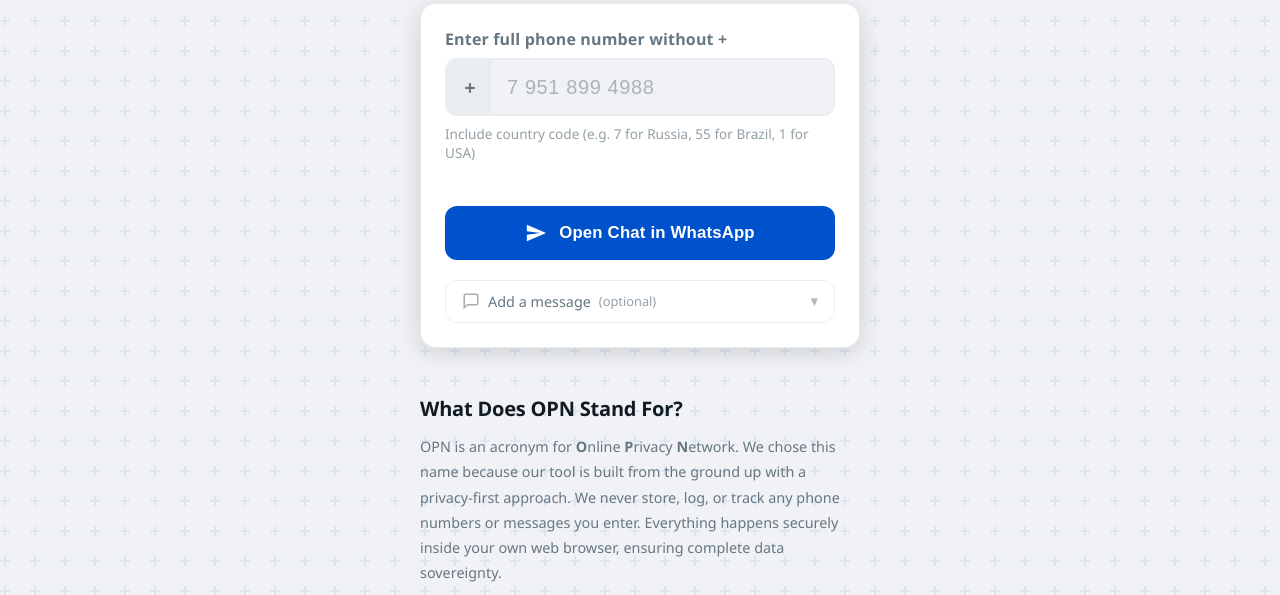
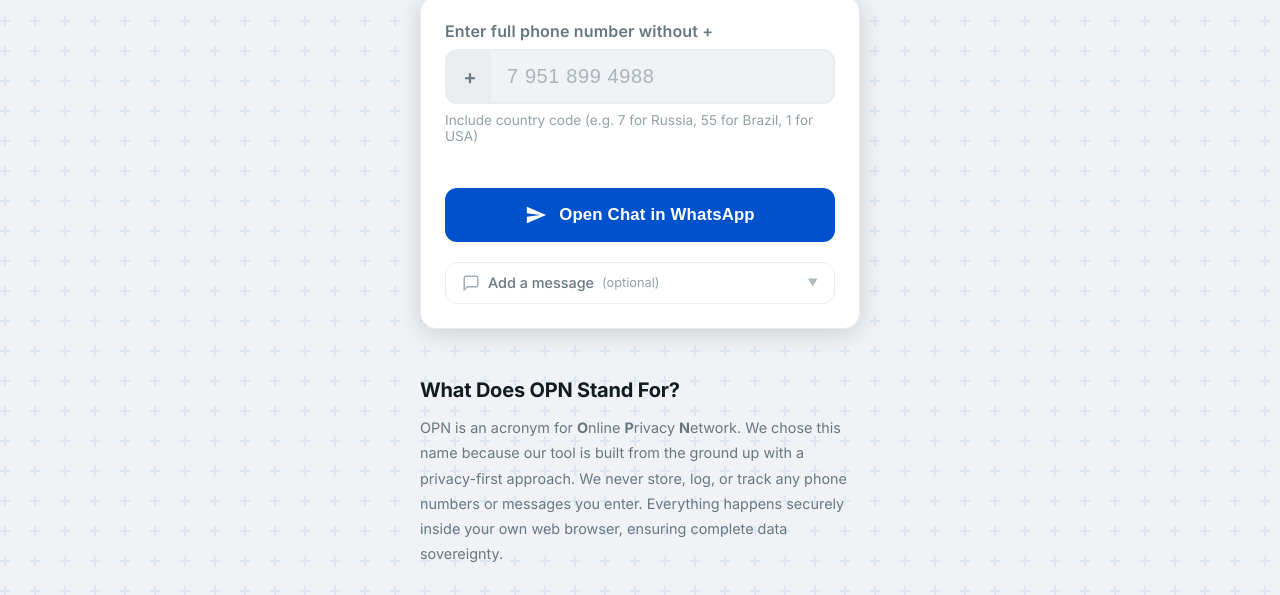
Before and after one commit to gdp888/4, an Astro site: page / in a window 1280 px wide. Shown: the part 194-789 px from the top of the page. Built offline with nearby package versions, Linux system fonts and the light colour scheme; Astro itself is replaced by a stand-in of ours.

Commit message:
feat: self-hosted Inter font for consistent cross-platform typography
- Added Inter WOFF2 font files (Regular 400, Medium 500, SemiBold 600, Bold 700)
- @font-face declarations with font-display: swap for fast FCP
- Updated body font-family: Inter, system-ui, -apple-system, sans-serif
- SW cache v3: precache all 4 font files for offline PWA support
- Total font payload: ~455KB (optimized WOFF2)

```diff
--- a/public/sw.js
+++ b/public/sw.js
@@ -1,4 +1,4 @@
-const CACHE_NAME = 'opnchat-cache-v2';
+const CACHE_NAME = 'opnchat-cache-v3';
 
 // Install — precache key resources
 self.addEventListener('install', (event) => {
@@ -11,6 +11,10 @@ self.addEventListener('install', (event) => {
       '/icon-192.svg',
       '/icon-512.svg',
       '/manifest.json',
+      '/fonts/Inter-Regular.woff2',
+      '/fonts/Inter-Medium.woff2',
+      '/fonts/Inter-SemiBold.woff2',
+      '/fonts/Inter-Bold.woff2',
     ]))
   );
   self.skipWaiting();
--- a/src/layouts/Layout.astro
+++ b/src/layouts/Layout.astro
@@ -47,6 +47,36 @@ const allLangs = Object.keys(languages) as Lang[];
 </html>
 
 <style is:global>
+  /* Inter — self-hosted */
+  @font-face {
+    font-family: 'Inter';
+    src: url('/fonts/Inter-Regular.woff2') format('woff2');
+    font-weight: 400;
+    font-style: normal;
+    font-display: swap;
+  }
+  @font-face {
+    font-family: 'Inter';
+    src: url('/fonts/Inter-Medium.woff2') format('woff2');
+    font-weight: 500;
+    font-style: normal;
+    font-display: swap;
+  }
+  @font-face {
+    font-family: 'Inter';
+    src: url('/fonts/Inter-SemiBold.woff2') format('woff2');
+    font-weight: 600;
+    font-style: normal;
+    font-display: swap;
+  }
+  @font-face {
+    font-family: 'Inter';
+    src: url('/fonts/Inter-Bold.woff2') format('woff2');
+    font-weight: 700;
+    font-style: normal;
+    font-display: swap;
+  }
+
   *,
   *::before,
   *::after {
@@ -68,7 +98,7 @@ const allLangs = Object.keys(languages) as Lang[];
   }
 
   body {
-    font-family: 'Segoe UI', Tahoma, Geneva, Verdana, sans-serif;
+    font-family: 'Inter', system-ui, -apple-system, 'Segoe UI', sans-serif;
     background-color: var(--bg-primary);
     color: var(--text-primary);
     min-height: 100vh;
```
Also changed, not shown: public/fonts/Inter-Bold.woff2 (added), public/fonts/Inter-Medium.woff2 (added), public/fonts/Inter-Regular.woff2 (added), public/fonts/Inter-SemiBold.woff2 (added).
